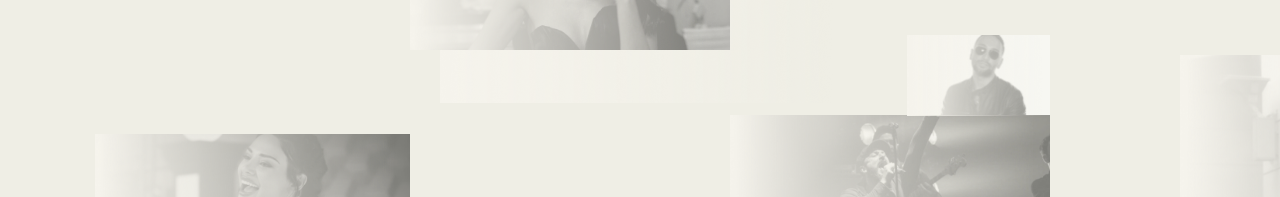
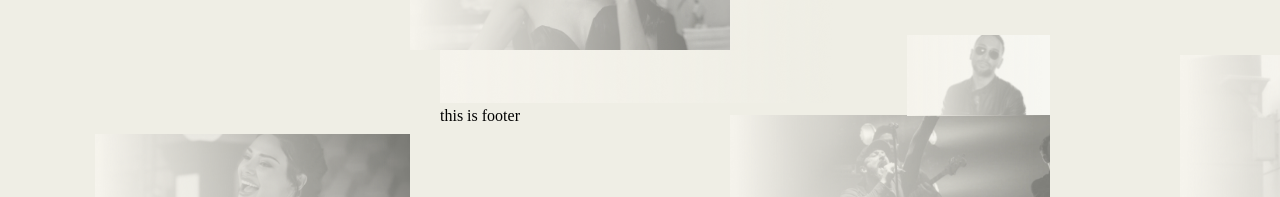
Before and after one commit to Kartvela168/test1, a plain HTML site: page index.html in a window 1280 px wide. Shown: the part 127-324 px from the top of the page. Drawn offline with Linux system fonts and the light colour scheme.

Commit message:
daemata footer

```diff
--- a/index.html
+++ b/index.html
@@ -86,7 +86,7 @@
 
     <footer>
 
-
+        <div> this is footer </div>
 
     </footer>
 
```
